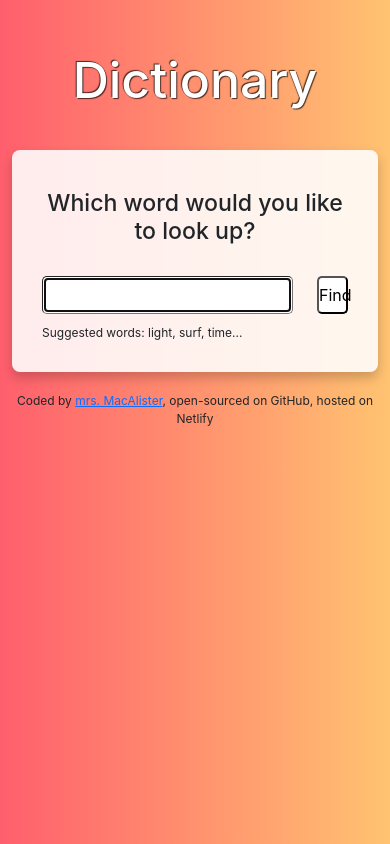
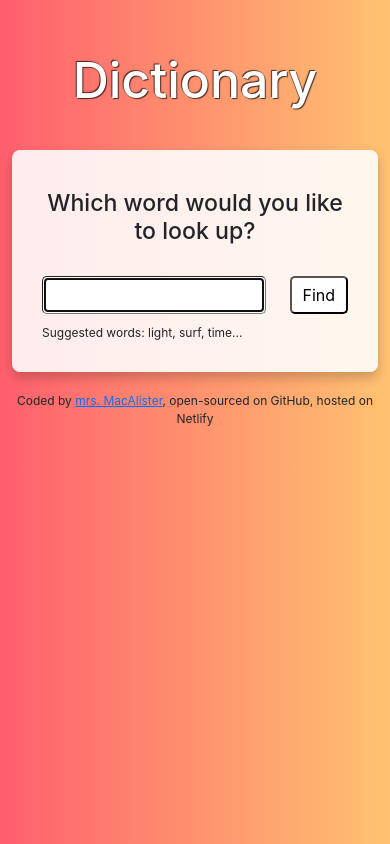
Before and after one commit to mrsMacAlister/react-dictionary, a React (Create React App) app: page / in a window 390 px wide. Built offline with nearby package versions, Linux system fonts and the light colour scheme; no server answers.

Commit message:
responsive search form (button), images

```diff
--- a/src/Dictionary.js
+++ b/src/Dictionary.js
@@ -50,10 +50,10 @@ export default function Dictionary (props) {
                 </header>
                 <form onSubmit={handleSubmit}>
                     <div className="row">
-                        <div className="col-10">
+                        <div className="col">
                             <input type="search" autoFocus="on" onChange={handleKeywordChange} />
                         </div>
-                        <div className="col-2">
+                        <div className="col-3 col-sm-2">
                             <button type="submit">Find</button>
                         </div>
                     </div>
--- a/src/Photos.js
+++ b/src/Photos.js
@@ -9,7 +9,7 @@ export default function Photos(props) {
             <div className="row">
                 {props.photos.photos.map(function(photo, index){
                     return (
-                        <div className="col-md-4 col-sm-6 col-xs-6" key={index}>
+                        <div className="col-6 col-sm-4" key={index}>
                             <a href={photo.src.original} target="_blank" rel="noreferrer"><img src={photo.src.landscape} className="img-fluid" alt={props.photos.alt} /></a>
                         </div>
                     )
```
